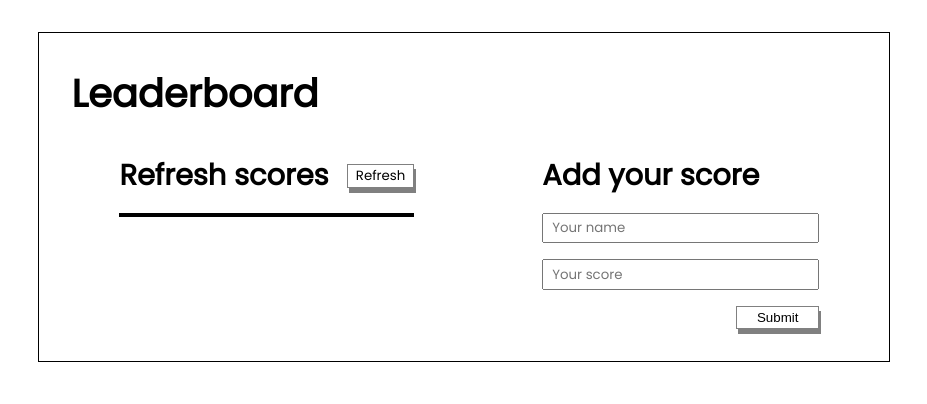
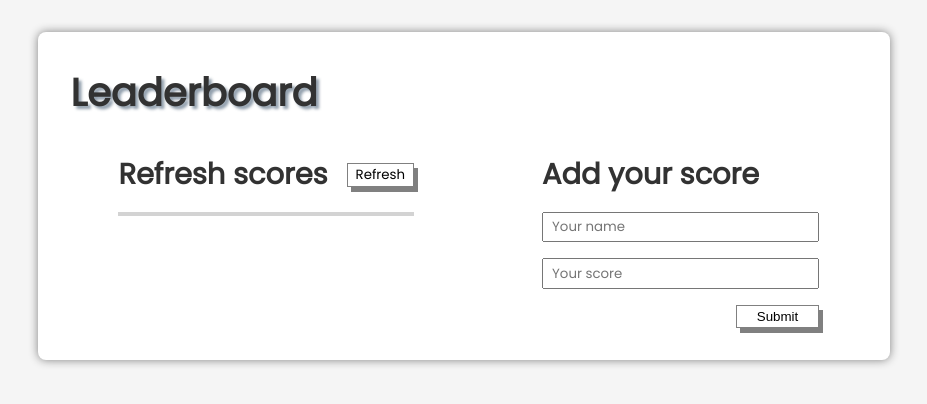
Before and after one commit to frank1738/Leaderboard, a website built with webpack: page src/index.html in a window 1280 px wide. Shown: the whole page, without its empty margins (176-1103 px from the left). Built offline with nearby package versions, Linux system fonts and the light colour scheme.

Commit message:
add styling

```diff
--- a/src/index.html
+++ b/src/index.html
@@ -12,17 +12,17 @@
   </head>
   <body>
     <div class="container">
-      <h1 class="header">Leaderboard</h1>
+      <h1 class="header first">Leaderboard</h1>
       <div class="score-container">
         <div class="recent">
           <div class="refresh">
-            <h2 class="refresh-header">Refresh scores</h2>
-            <button class="refresh-btn">Refresh</button>
+            <h2 class="refresh-header header">Refresh scores</h2>
+            <button class="refresh-btn" header> Refresh</button>
           </div>
           <div class="recent-scores"></div>
         </div>
         <div class="form">
-          <h2 class="form-header">Add your score</h2>
+          <h2 class="form-header header">Add your score</h2>
           <input type="text" class="input name" placeholder="Your name" />
           <input
             type="text"
--- a/src/style.css
+++ b/src/style.css
@@ -1,3 +1,5 @@
+
+
 * {
   margin: 0;
   padding: 0;
@@ -10,20 +12,31 @@ body {
   font-size: 1.2rem;
   display: flex;
   justify-content: center;
+  background-color: whitesmoke
 }
 
 .container {
-  border: 1px solid black;
+  box-shadow: 0 0 10px gray;
   padding: 2rem;
   width: 70%;
+  background-color: white;
+  border-radius: 0.5rem;
 }
 
 .recent {
   width: 40%;
 }
 
+.header {
+  opacity: 0.8;
+}
+
+.first {
+  text-shadow: 3px 3px 3px lightslategrey;
+}
+
 .recent-scores {
-  border: 2px solid black;
+  border: 2px solid lightgrey;
   margin-top: 1rem;
 }
 
@@ -60,7 +73,12 @@ body {
   background: none;
   border: 1px solid grey;
   cursor: pointer;
-  box-shadow: 2px 5px grey;
+  box-shadow: 4px 5px grey;
+  transition: 0.3s all ease-in;
+}
+
+.submit-btn:hover {
+  box-shadow: -4px -5px gray;
 }
 
 .refresh-btn {
@@ -70,7 +88,12 @@ body {
   border: 1px solid gray;
   background: none;
   cursor: pointer;
-  box-shadow: 2px 5px grey;
+  box-shadow: 4px 5px grey;
+  transition: 0.3s all ease-in;
+}
+
+.refresh-btn:hover {
+  box-shadow: -4px -5px gray;
 }
 
 .details {
```
Also changed, not shown: dist/index.bundle.js, dist/index.html.
